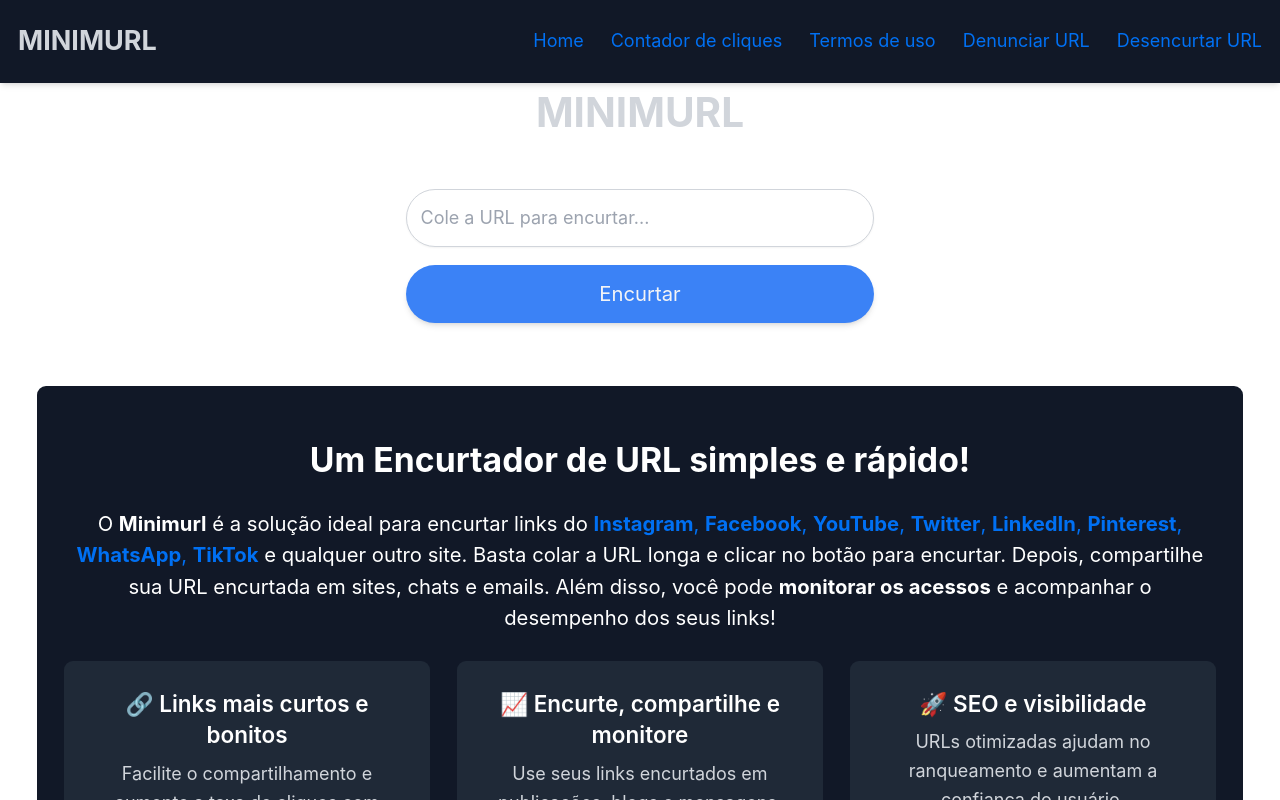
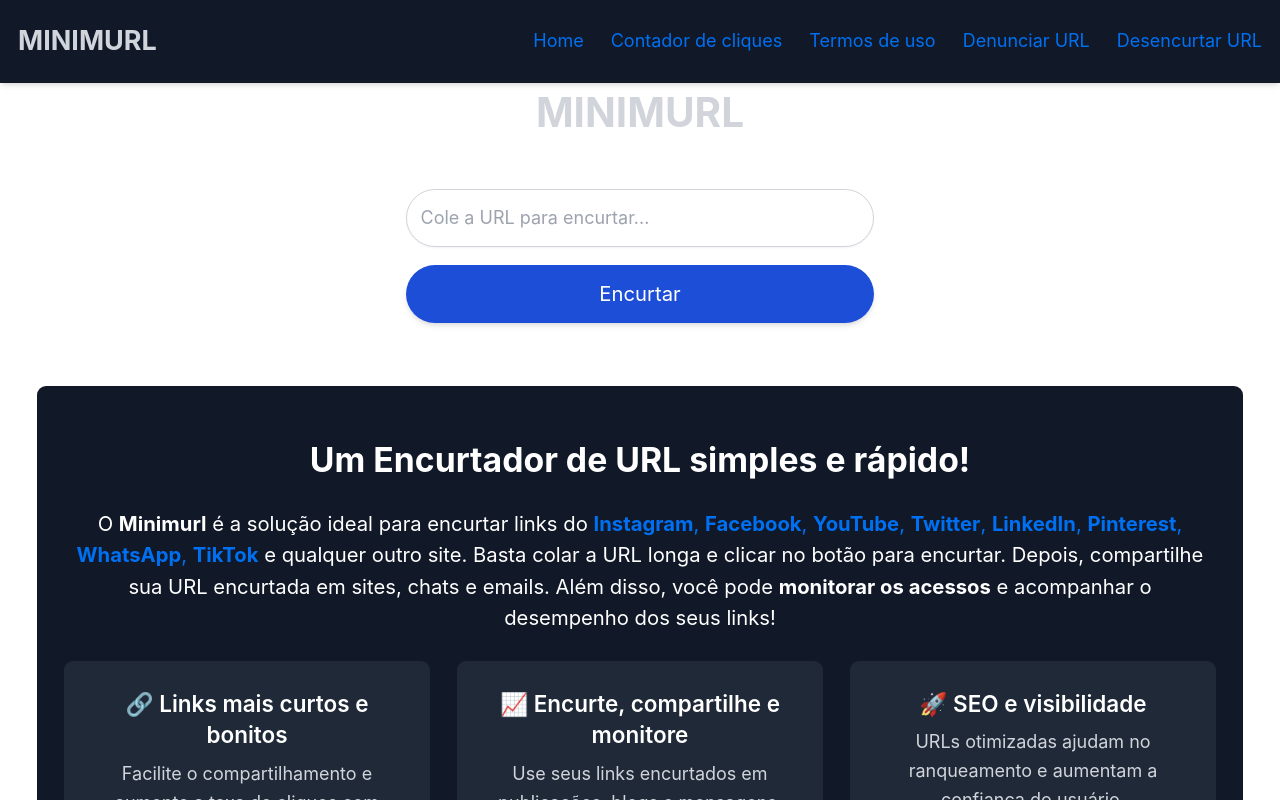
Before and after one commit to Yuuri-gomes/minimurl, a Next.js app: page / in a window 1280 px wide. Shown: the top 800 px of the page. Built offline with nearby package versions, Linux system fonts and the light colour scheme.

Commit message:
perf(accessibility): increases the accessibility of website elements

```diff
--- a/components/UI/Form/ActionButtonForm.js
+++ b/components/UI/Form/ActionButtonForm.js
@@ -17,9 +17,11 @@ export default function ActionButton({ isReadOnly, isLoading, onClick, mode }) {
       type={isReadOnly ? "button" : "submit"}
       onClick={onClick}
       disabled={isLoading}
-      className="w-full mt-4 p-3 text-lg bg-blue-500 text-gray-100 rounded-full shadow-md hover:bg-blue-600 transition-all disabled:opacity-50"
+      className="w-full mt-4 p-3 text-lg bg-blue-700 text-white rounded-full shadow-md hover:bg-blue-800 transition-all disabled:opacity-50 disabled:cursor-not-allowed focus:outline-none focus:ring-2 focus:ring-white focus:ring-offset-2 focus:ring-offset-blue-700"
+      aria-live={isLoading ? "polite" : "off"}
+      aria-disabled={isLoading}
     >
-      {getButtonText()}
+      {isLoading ? "Carregando..." : getButtonText()}
     </button>
   );
 }
--- a/components/UI/Navbar.js
+++ b/components/UI/Navbar.js
@@ -21,15 +21,18 @@ export default function Navbar() {
           </h1>
         </Link>
         <button
-          className="lg:hidden p-2 focus:outline-none"
+          className="lg:hidden p-2 focus:outline-none focus:ring-2 focus:ring-white focus:ring-offset-2 focus:ring-offset-gray-800"
           onClick={() => setIsOpen(!isOpen)}
+          aria-label={isOpen ? "Fechar menu" : "Abrir menu"}
+          aria-expanded={isOpen}
         >
           {isOpen ? (
-            <XMarkIcon className="w-6 h-6" />
+            <XMarkIcon className="w-6 h-6" aria-hidden="true" />
           ) : (
-            <Bars3Icon className="w-6 h-6" />
+            <Bars3Icon className="w-6 h-6" aria-hidden="true" />
           )}
         </button>
+
         <nav
           className={`lg:flex lg:items-center lg:space-x-6 ${isOpen ? "block" : "hidden"} absolute lg:relative bg-gray-900 lg:bg-transparent w-full lg:w-auto left-0 top-full lg:top-auto p-4 lg:p-0`}
         >
--- a/pages/url-counter/index.js
+++ b/pages/url-counter/index.js
@@ -40,7 +40,7 @@ export default function UrlClickCounter() {
             />
             <button
               type="submit"
-              className="w-full mt-4 p-3 text-lg bg-blue-500 text-gray-100 rounded-full shadow-md hover:bg-blue-600 transition-all disabled:opacity-50"
+              className="w-full mt-4 p-3 text-lg bg-blue-700 text-white rounded-full shadow-md hover:bg-blue-800 transition-all disabled:opacity-50 disabled:cursor-not-allowed focus:outline-none focus:ring-2 focus:ring-white focus:ring-offset-2 focus:ring-offset-blue-700"
             >
               {isLoading ? "Processando..." : "Contar Cliques"}
             </button>
```
